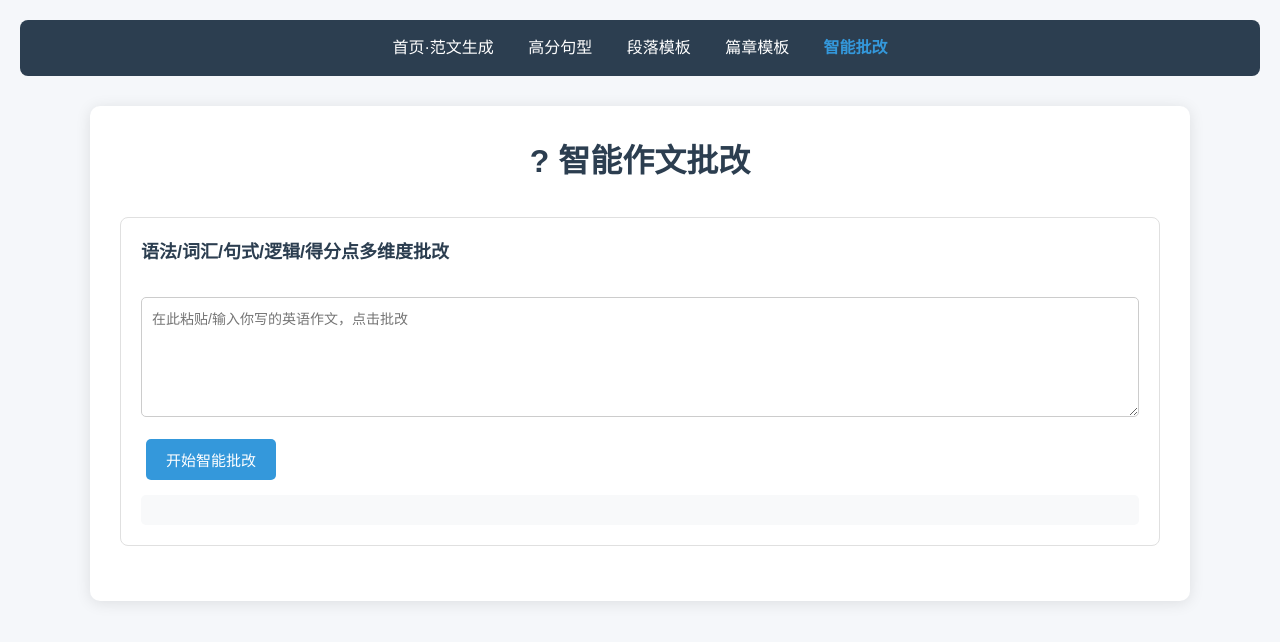
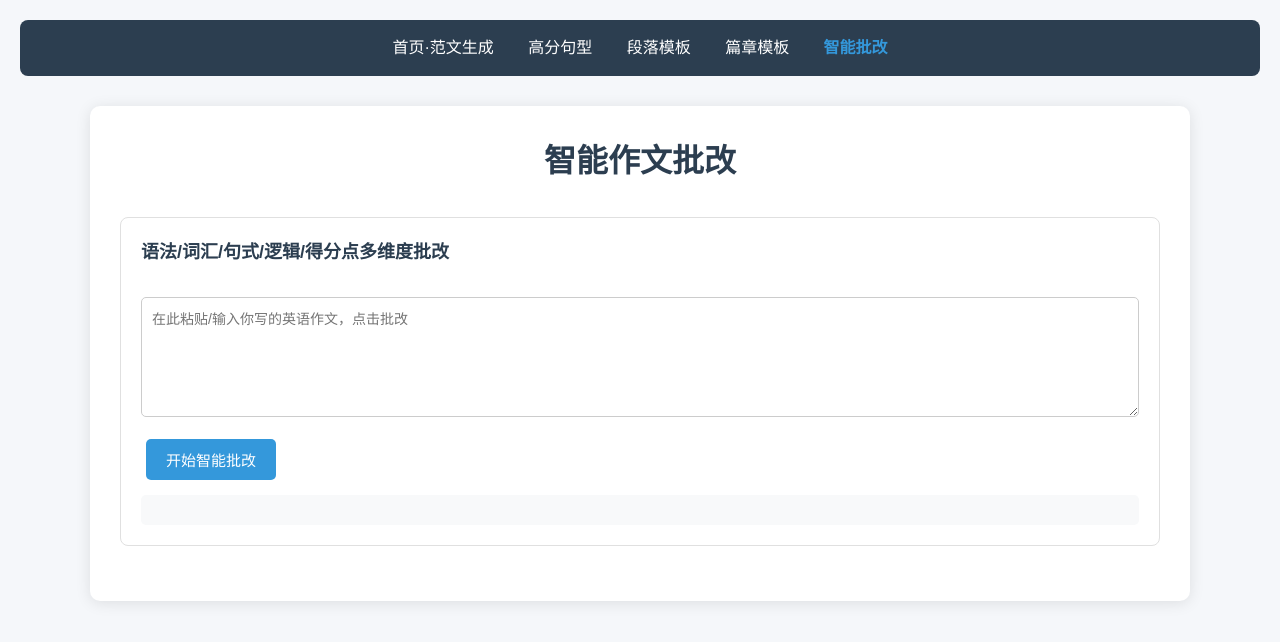
Before and after one commit to 10255101420/college-writing-tutor, a plain HTML site: page check.html in a window 1280 px wide. Drawn offline with Linux system fonts and the light colour scheme.

Commit message:
Update check.html
删掉问号

```diff
--- a/check.html
+++ b/check.html
@@ -16,7 +16,7 @@
     </nav>
 
     <div class="container">
-        <h1>? 智能作文批改</h1>
+        <h1>智能作文批改</h1>
         <div class="module">
             <h2>语法/词汇/句式/逻辑/得分点多维度批改</h2>
             <textarea id="userEssay" placeholder="在此粘贴/输入你写的英语作文，点击批改"></textarea>
```
